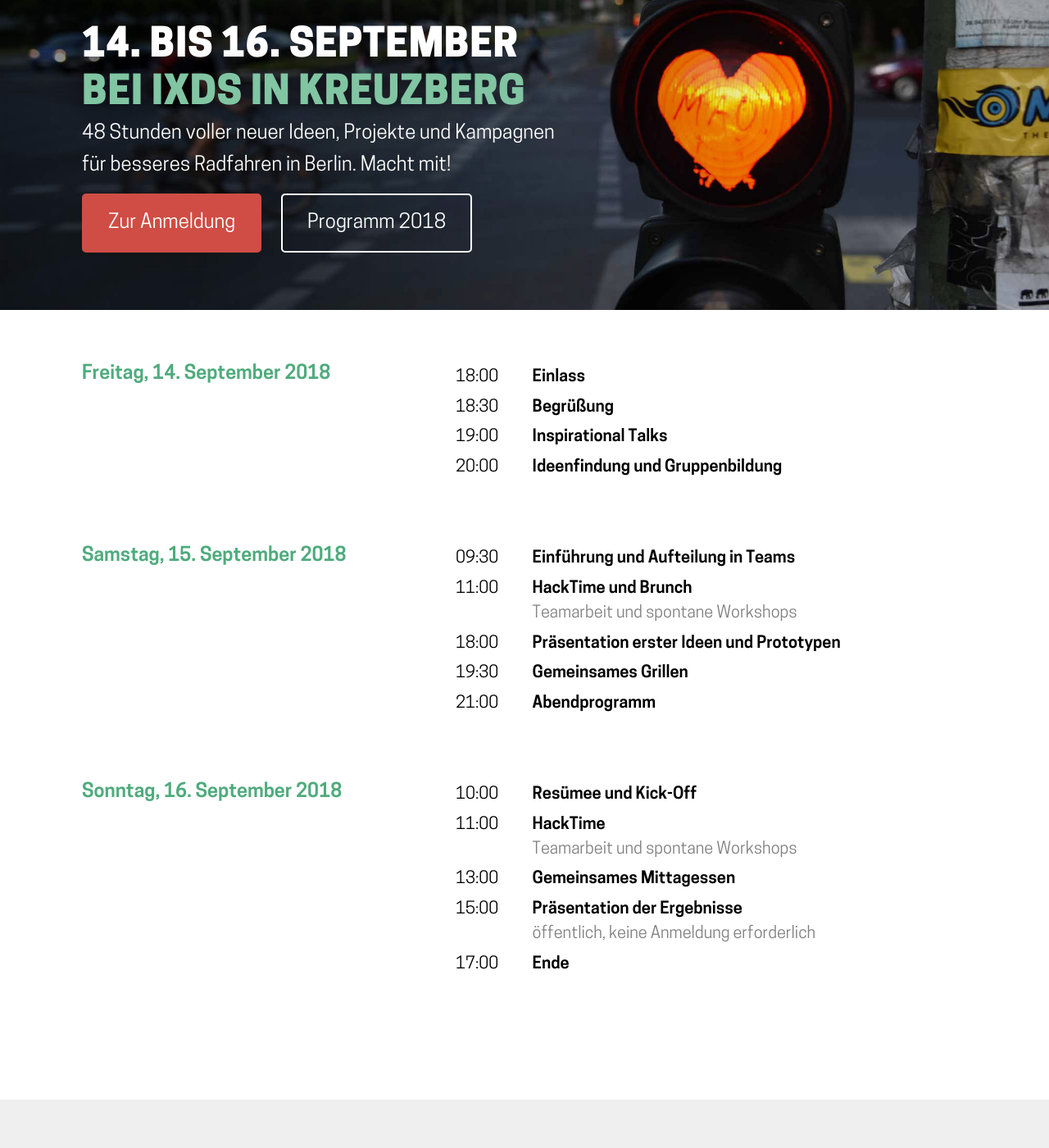
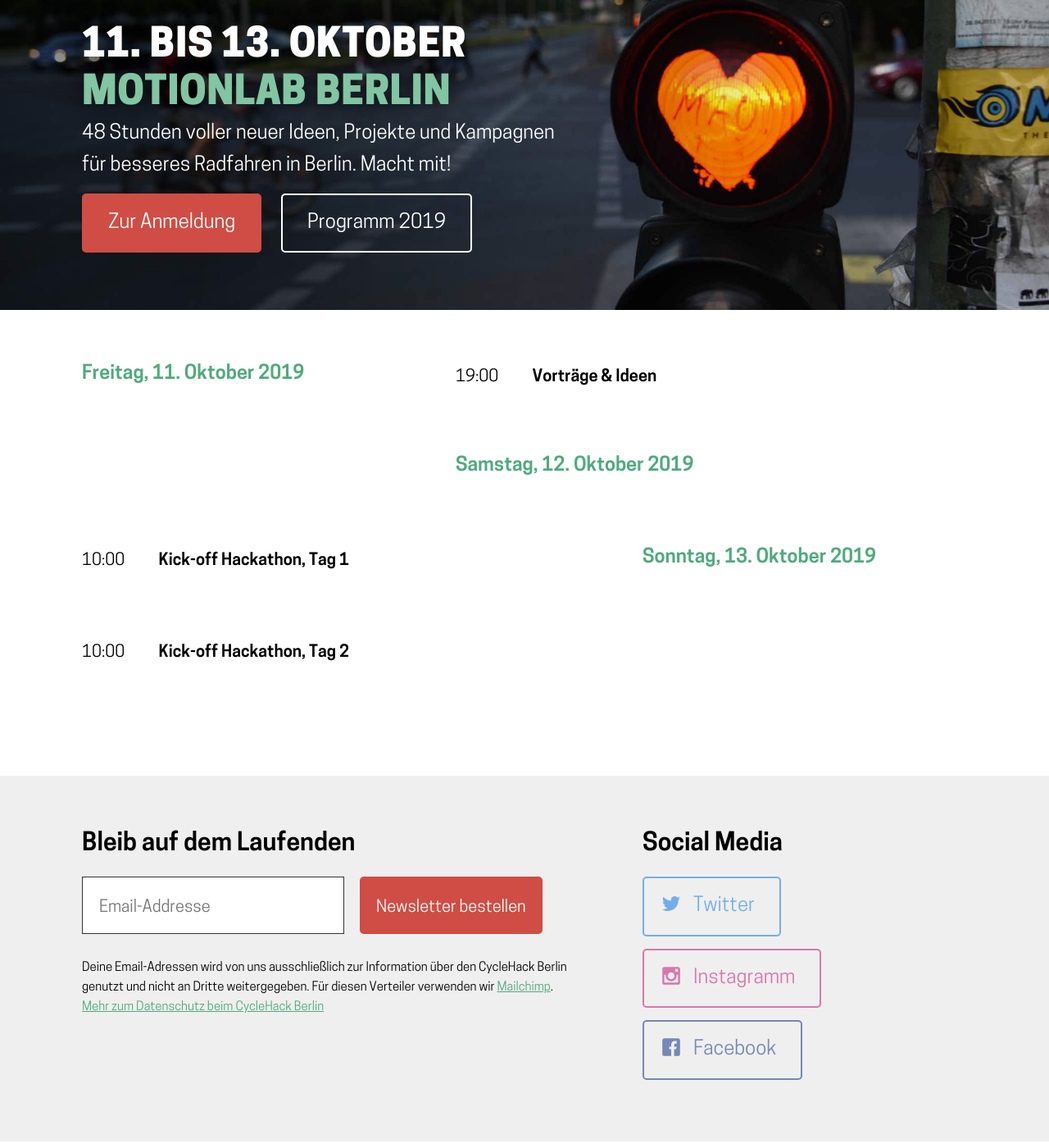
Before and after one commit to sjockers/cyclehackberlin.de, a Jekyll site: the page built from mitmachen.md, in a window 1280 px wide and 1400 px high, scrolled down 246 px. Shown: the whole window at 82% size. Built offline with Jekyll 4.4.1, drawn with Linux system fonts in a browser that asks for light colours; some of the changed text lies outside the part shown.

```diff
--- a/mitmachen.md
+++ b/mitmachen.md
@@ -1,63 +1,35 @@
 ---
-title: CycleHack Berlin 2017
+title: CycleHack Berlin 2019
 permalink: "/mitmachen/"
 join:
-  date: 14. bis 16. September
-  venue: Bei IXDS in Kreuzberg
+  date: 11. bis 13. Oktober
+  venue: MotionLab Berlin
   more: Zur Anmeldung
   more_url: https://www.eventbrite.de/e/cyclehack-berlin-2018-tickets-48362363130
-  schedule: Programm 2018
+  schedule: Programm 2019
   schedule_url: "#schedule"
   teaser: 48 Stunden voller neuer Ideen, Projekte und Kampagnen für besseres Radfahren
     in Berlin. Macht mit!
 schedule:
-- date: Freitag, 14. September 2018
+- date: Freitag, 11. Oktober 2019
   items:
-  - time: '18:00'
-    name: 'Einlass '
+  - time: '19:00'
+    name: Vorträge & Ideen
     content:
-  - time: '18:30'
-    name: Begrüßung
-    content:
-  - time: '19:00'
-    name: Inspirational Talks
-    content:
-  - time: '20:00'
-    name: Ideenfindung und Gruppenbildung
-    content:
-- date: Samstag, 15. September 2018
-  items:
-  - time: '09:30'
-    name: Einführung und Aufteilung in Teams
-  - time: '11:00'
-    name: HackTime und Brunch
-    content: Teamarbeit und spontane Workshops
-  - time: '18:00'
-    name: Präsentation erster Ideen und Prototypen
-  - time: '19:30'
-    name: Gemeinsames Grillen
-  - time: '21:00'
-    name: Abendprogramm
-- date: Sonntag, 16. September 2018
+- date: Samstag, 12. Oktober 2019
   items:
   - time: '10:00'
-    name: Resümee und Kick-Off
-  - time: '11:00'
-    name: HackTime
-    content: Teamarbeit und spontane Workshops
-  - time: '13:00'
-    name: Gemeinsames Mittagessen
-  - time: '15:00'
-    name: Präsentation der Ergebnisse
-    content: öffentlich, keine Anmeldung erforderlich
-  - time: '17:00'
-    name: Ende
+    name: Kick-off Hackathon, Tag 1
+- date: Sonntag, 13. Oktober 2019
+  items:
+  - time: '10:00'
+    name: Kick-off Hackathon, Tag 2
 newsletter:
   title: Bleib auf dem Laufenden
   email: Email-Addresse
   submit: Newsletter bestellen
   social: Social Media
-  smallprint: Deine Email-Adressen wird von uns ausschliesslich zur Information über
+  smallprint: Deine Email-Adressen wird von uns ausschließlich zur Information über
     den CycleHack Berlin genutzt und nicht an Dritte weitergegeben. Für diesen Verteiler
     verwenden wir <a href='http://mailchimp.com/' target='_blank'>Mailchimp</a>.<br/><a
     href='/datenschutz.html'>Mehr zum Datenschutz beim CycleHack Berlin</a>
```
Also changed, not shown: 2018.md (added, +65 -0 lines), index.md (+15 -16 lines), assets/images/logo-cyclehack-berlin.svg.
